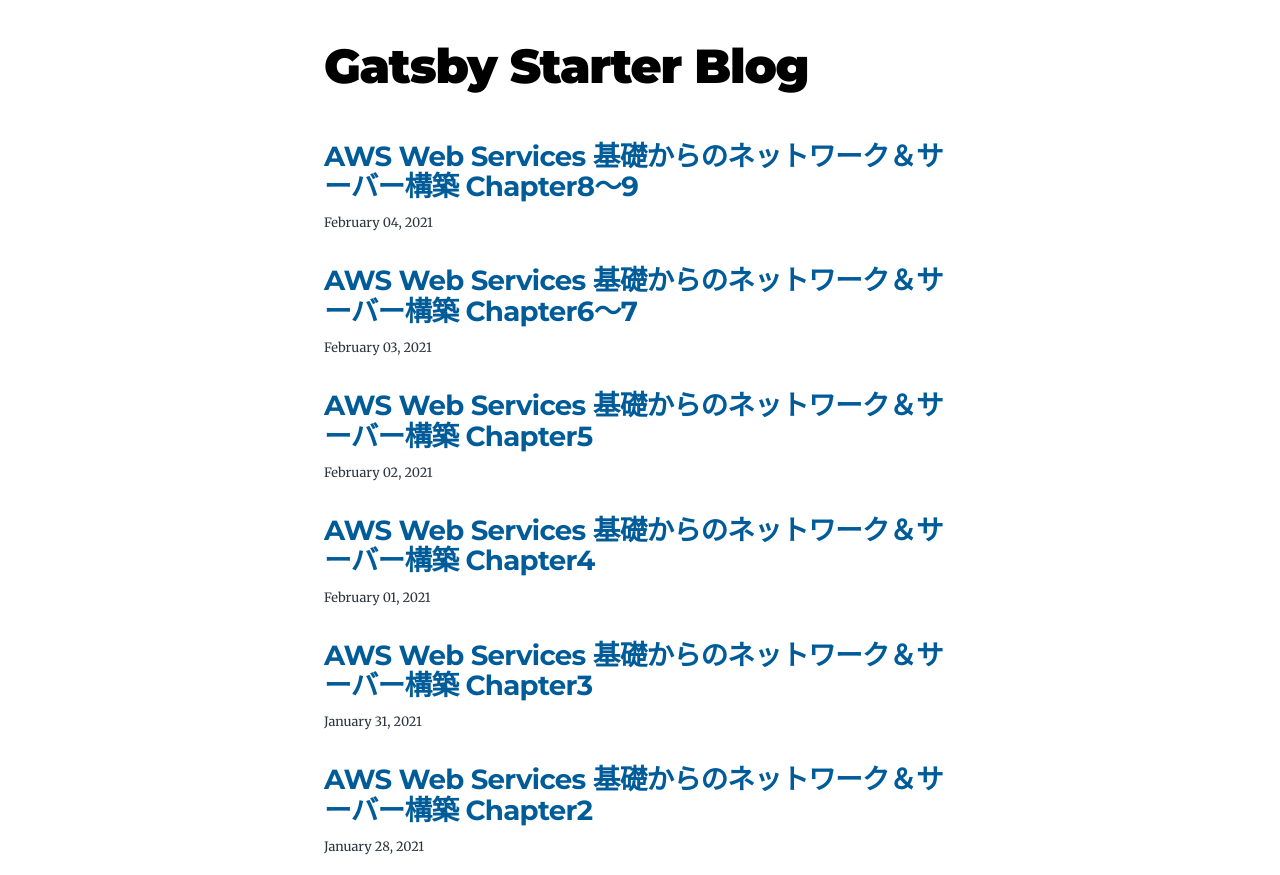
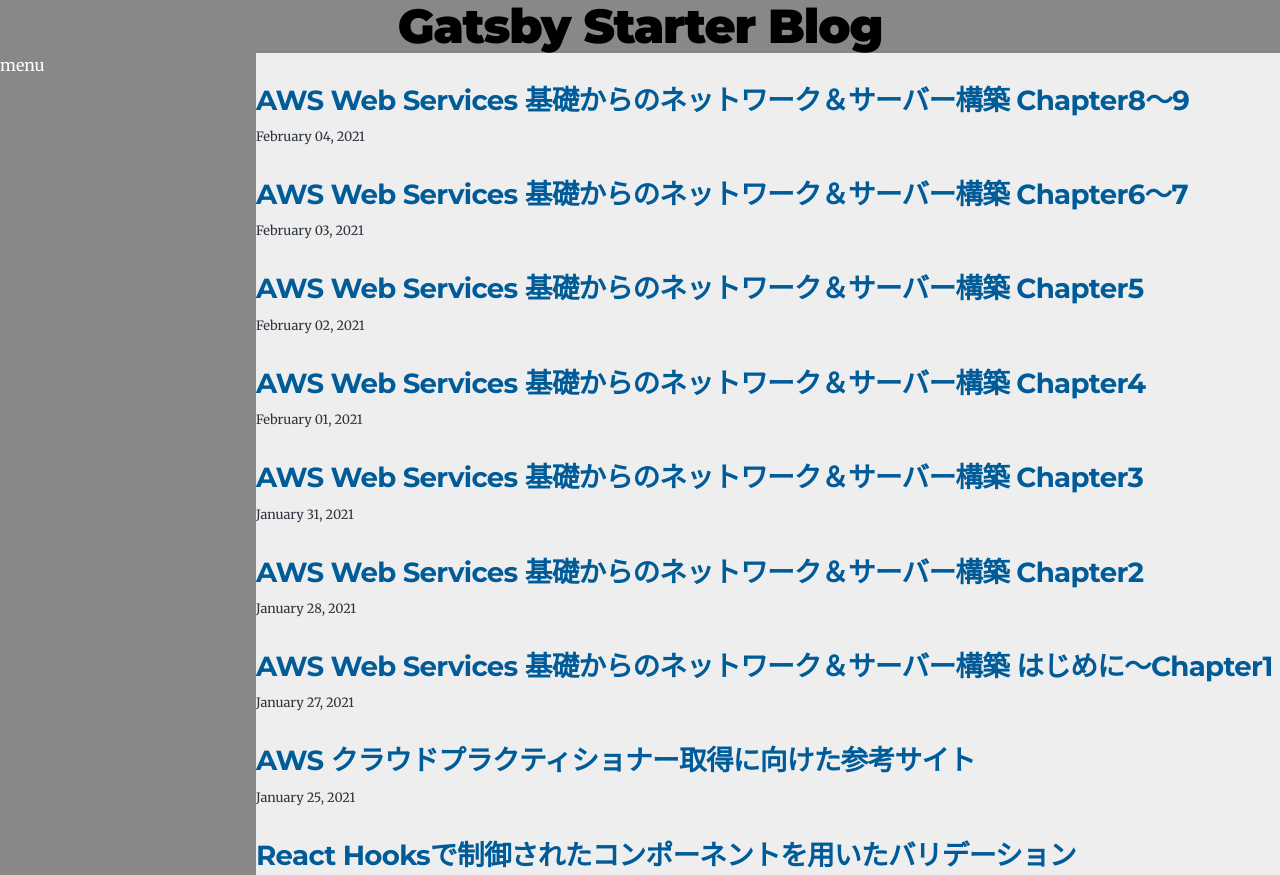
Before and after one commit to tatsu1109/my-blog, a Gatsby site: page / in a window 1280 px wide. Shown: the top 875 px of the page. Built offline with nearby package versions, Linux system fonts and the light colour scheme; Gatsby itself is replaced by a stand-in of ours.

Commit message:
トップページを逆L字のレイアウトに変更

```diff
--- a/gatsby-config.js
+++ b/gatsby-config.js
@@ -12,6 +12,7 @@
     },
   },
   plugins: [
+    `gatsby-plugin-emotion`,
     {
       resolve: `gatsby-source-filesystem`,
       options: {
--- a/package.json
+++ b/package.json
@@ -8,8 +8,11 @@
     "url": "https://github.com/gatsbyjs/gatsby/issues"
   },
   "dependencies": {
+    "@emotion/react": "^11.1.5",
+    "@emotion/styled": "^11.1.5",
     "gatsby": "^2.26.1",
     "gatsby-image": "^2.5.0",
+    "gatsby-plugin-emotion": "^5.4.0",
     "gatsby-plugin-feed": "^2.7.0",
     "gatsby-plugin-google-analytics": "^2.5.0",
     "gatsby-plugin-manifest": "^2.6.1",
--- a/src/components/layout.js
+++ b/src/components/layout.js
@@ -1,5 +1,28 @@
 import React from "react"
 import { Link } from "gatsby"
+import styled from "@emotion/styled"
+
+const Header = styled.header`
+  text-align: center;
+  background-color: #888;
+  color: #fff;
+`
+
+const ContentWrapper = styled.main`
+  display: flex;
+`
+
+const Navigation = styled.div`
+  flex: 1;
+  background-color: #888;
+  color: #fff;
+`
+
+const Content = styled.div`
+  flex: 4;
+  background-color: #eee;
+`
+
 
 const Layout = ({ location, title, children }) => {
   const rootPath = `${__PATH_PREFIX__}/`
@@ -22,8 +45,15 @@
 
   return (
     <div className="global-wrapper" data-is-root-path={isRootPath}>
-      <header className="global-header">{header}</header>
-      <main>{children}</main>
+      <Header className="global-header">{header}</Header>
+      <ContentWrapper>
+        <Navigation>
+          menu
+        </Navigation>
+        <Content>
+          {children}
+        </Content>
+      </ContentWrapper>
       <footer>
         © {new Date().getFullYear()}, Built with
         {` `}
--- a/src/style.css
+++ b/src/style.css
@@ -81,10 +81,6 @@
   font-family: var(--font-body);
   font-size: var(--fontSize-1);
   color: var(--color-text);
-}
-
-footer {
-  padding: var(--spacing-6) var(--spacing-0);
 }
 
 hr {
@@ -240,20 +236,6 @@
 
 /* Custom classes */
 
-.global-wrapper {
-  margin: var(--spacing-0) auto;
-  max-width: var(--maxWidth-wrapper);
-  padding: var(--spacing-10) var(--spacing-5);
-}
-
-.global-wrapper[data-is-root-path="true"] .bio {
-  margin-bottom: var(--spacing-20);
-}
-
-.global-header {
-  margin-bottom: var(--spacing-12);
-}
-
 .main-heading {
   font-size: var(--fontSize-7);
   margin: 0;
```
Also changed, not shown: 1 other file.
